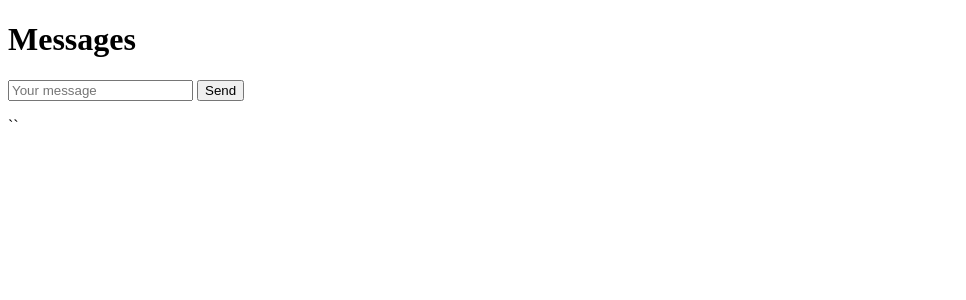
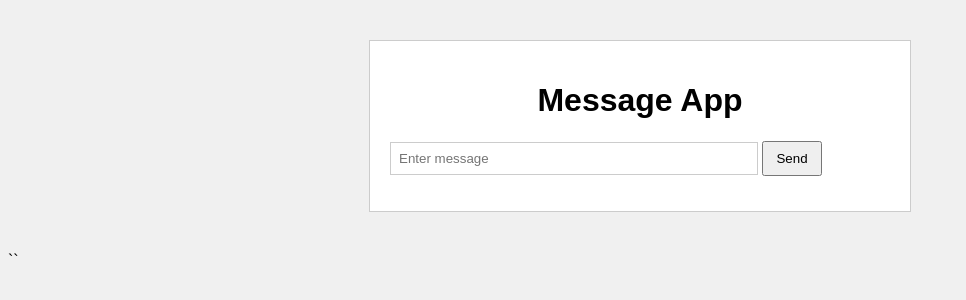
Before and after one commit to T6n1son/ermo-projekt, a Flask app: page / in a window 1280 px wide. Shown: the top 300 px of the page, without its empty margins (0-966 px from the left). Run offline with Flask 3, Linux system fonts and the light colour scheme; data that the repository does not hold is empty; some libraries are stand-ins or nearby versions.

Commit message:
UI improved + full system working

```diff
--- /dev/null
+++ b/ansible/inventory.ini
@@ -0,0 +1,2 @@
+[web]
+192.168.10.37
--- a/studentapp/templates/index.html
+++ b/studentapp/templates/index.html
@@ -1,21 +1,66 @@
 <!DOCTYPE html>
 <html>
+
 <head>
     <title>Flask Messages</title>
 </head>
+<style>
+    body {
+        font-family: Arial, sans-serif;
+        background-color: #f0f0f0;
+    }
+
+    .container {
+        width: 500px;
+        margin: 40px auto;
+        background: white;
+        padding: 20px;
+        border: 1px solid #ccc;
+    }
+
+    h1 {
+        text-align: center;
+    }
+
+    form {
+        margin-bottom: 15px;
+    }
+
+    input {
+        width: 70%;
+        padding: 8px;
+        border: 1px solid #ccc;
+    }
+
+    button {
+        padding: 8px 12px;
+    }
+
+    .msg {
+        border-bottom: 1px solid #ddd;
+        padding: 5px 0;
+    }
+</style>
+
+
 <body>
-    <h1>Messages</h1>
+    <div class="container">
 
-    <form method="POST">
-        <input type="text" name="message" placeholder="Your message">
-        <button type="submit">Send</button>
-    </form>
+        <h1>Message App</h1>
 
-    <ul>
-        {% for msg in messages %}
-            <li>{{ msg[0] }}</li>
-        {% endfor %}
-    </ul>
+        <form method="post">
+            <input type="text" name="message" placeholder="Enter message">
+            <button type="submit">Send</button>
+        </form>
+
+        <div class="messages">
+            {% for m in messages %}
+            <div class="msg">{{ m }}</div>
+            {% endfor %}
+        </div>
+
+    </div>
 </body>
+
 </html>
 ``
```
Also changed, not shown: ansible/web.yml (added, +24 -0 lines).
